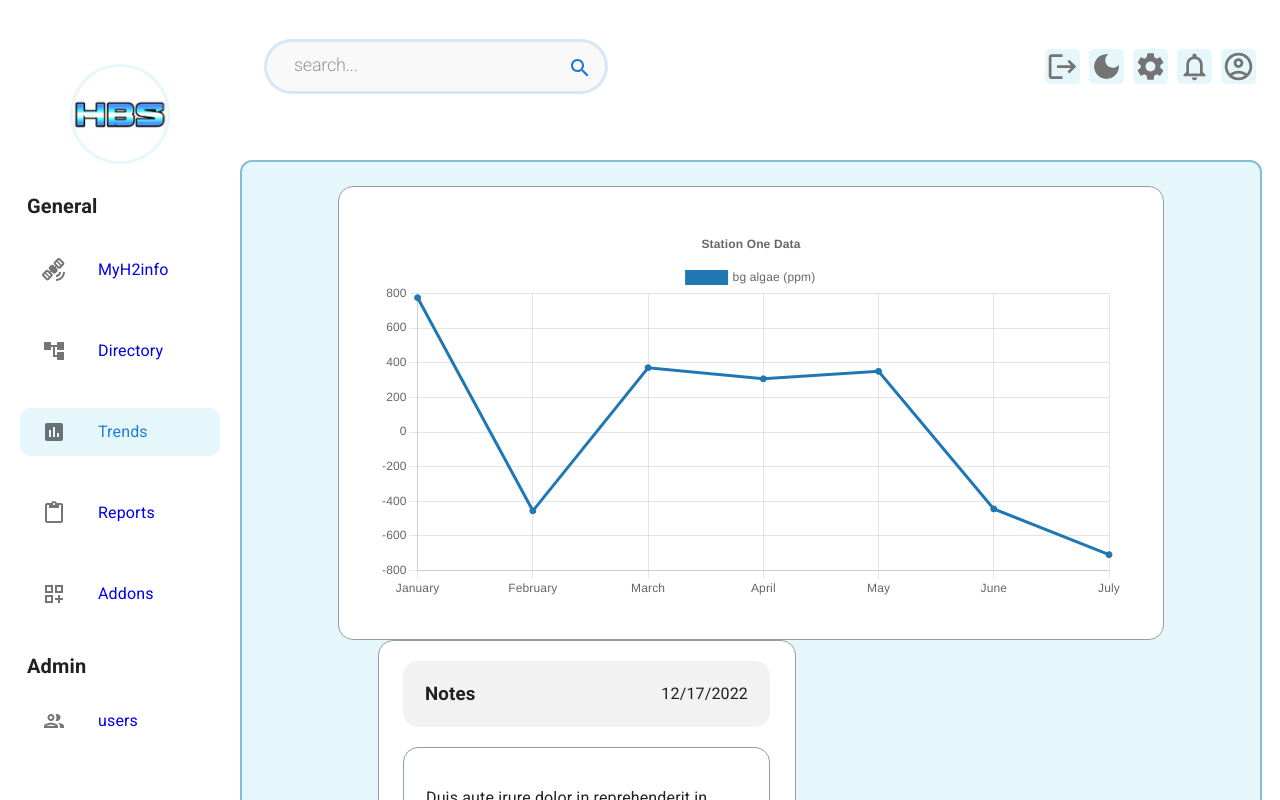
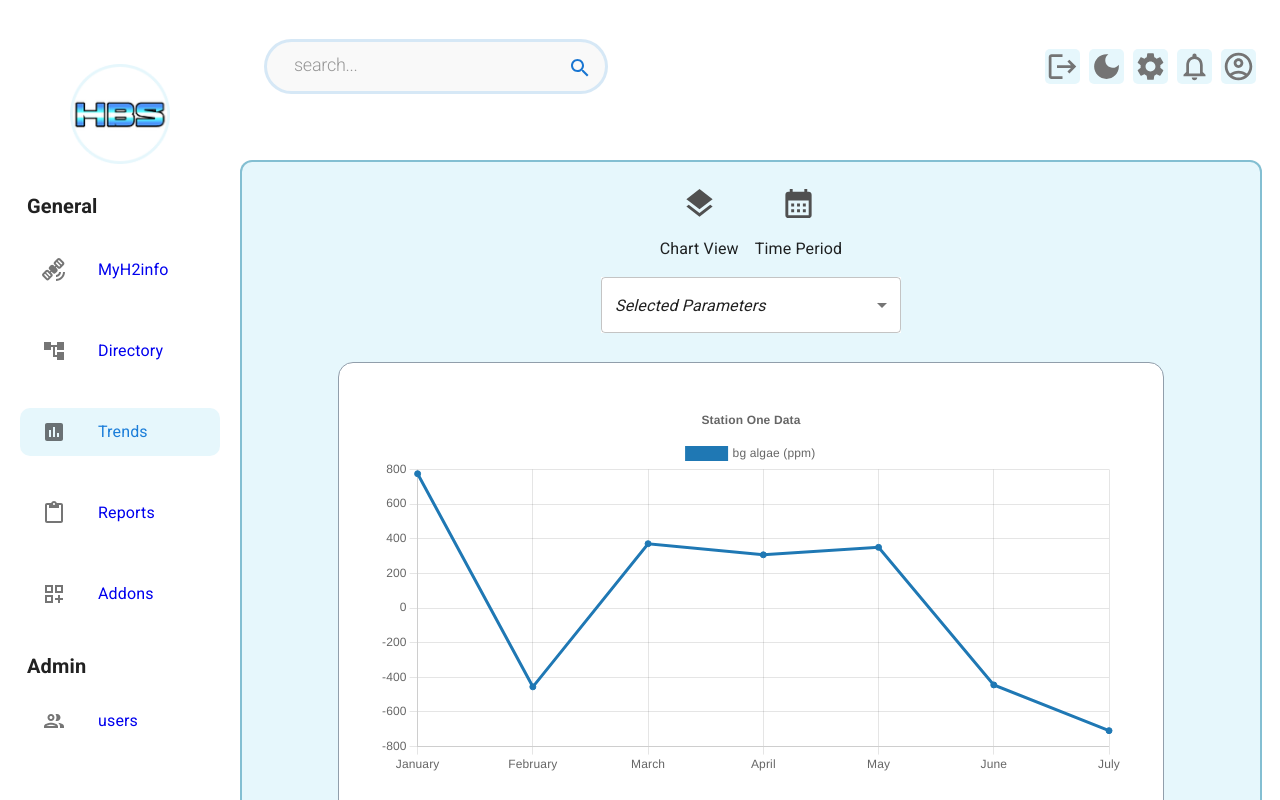
Before and after one commit to kpierc11/Dashboard_Demo, a React (Create React App) app in the folder app/: page /trends in a window 1280 px wide. Shown: the top 800 px of the page. Built offline with nearby package versions, Linux system fonts and the light colour scheme.

Commit message:
updates to the trends page and station data page

```diff
--- a/app/src/components/navigationDrawer/NavigationDrawer.tsx
+++ b/app/src/components/navigationDrawer/NavigationDrawer.tsx
@@ -127,7 +127,7 @@ export default function NavigationDrawer(props: Props) {
           </NavLink>
         </ListItem>
 
-        <ListItem key={1} disablePadding>
+        <ListItem key={3} disablePadding>
           <NavLink
             className={"sidebar-link"}
             to="/trends"
@@ -142,7 +142,7 @@ export default function NavigationDrawer(props: Props) {
           </NavLink>
         </ListItem>
 
-        <ListItem key={2} disablePadding>
+        <ListItem key={4} disablePadding>
           <NavLink
             className={"sidebar-link"}
             to="/reports"
@@ -157,7 +157,7 @@ export default function NavigationDrawer(props: Props) {
           </NavLink>
         </ListItem>
 
-        <ListItem key={2} disablePadding>
+        <ListItem key={5} disablePadding>
           <NavLink
             className={"sidebar-link"}
             to="/addons"
@@ -174,7 +174,7 @@ export default function NavigationDrawer(props: Props) {
 
         <h1 style={{ paddingLeft: 27, marginTop: 30, fontSize: 20 }}>Admin</h1>
 
-        <ListItem key={1} disablePadding>
+        <ListItem key={6} disablePadding>
           <NavLink
             className={"sidebar-link"}
             to="/users"
@@ -359,20 +359,14 @@ export default function NavigationDrawer(props: Props) {
           >
             {/**Pages will be rendered here through react router */}
             <Routes>
-              <Route path="/" element={<StationsPage/>}></Route>
-              <Route
-                path="/station-data"
-                element={<StationDataPage/>}
-              ></Route>
+              <Route path="/" element={<StationsPage />}></Route>
+              <Route path="/station-data" element={<StationDataPage />}></Route>
               <Route
                 path="/stations-directory"
                 element={<StationsDirectoryPage />}
               ></Route>
               <Route path="/trends" element={<TrendsPage />}></Route>
-              <Route
-                path="/reports"
-                element={<ReportsPage/>}
-              ></Route>
+              <Route path="/reports" element={<ReportsPage />}></Route>
               <Route path="/addons" element={<WidgetsPage />}></Route>
               <Route
                 path="/users/"
--- a/app/src/navigation/Navigation.tsx
+++ b/app/src/navigation/Navigation.tsx
@@ -1,11 +1,5 @@
 import { createBrowserRouter } from "react-router-dom";
-import ReportsPage from "../pages/ReportsPage";
-import StationDataPage from "../pages/stationDataPage/StationDataPage";
-import StationsDirectoryPage from "../pages/StationsDirectoryPage";
 import StationsPage from "../pages/stationsPage/StationsPage";
-import NavTabs from "../components/UserSettings/NavTabs";
-import TrendsPage from "../pages/trendsPage/TrendsPage";
-import WidgetsPage from "../pages/WidgetsPage";
 
 export const router = createBrowserRouter([
   {
--- a/app/src/pages/stationDataPage/StationDataPage.tsx
+++ b/app/src/pages/stationDataPage/StationDataPage.tsx
@@ -16,6 +16,14 @@ import {
 import { Line } from "react-chartjs-2";
 import { faker } from "@faker-js/faker";
 import BatteryCharging90Icon from "@mui/icons-material/BatteryCharging90";
+import { useState } from "react";
+import {
+  FormControl,
+  MenuItem,
+  OutlinedInput,
+  Select,
+  SelectChangeEvent,
+} from "@mui/material";
 
 ChartJS.register(
   CategoryScale,
@@ -65,12 +73,78 @@ const Item = styled(Paper)(({ theme }) => ({
   flexWrap: "wrap",
   textAlign: "center",
   color: theme.palette.text.secondary,
-  borderRadius: "15px"
+  borderRadius: "15px",
 }));
 
 export default function StationDataPage() {
+  const [personName, setPersonName] = useState<string[]>([]);
+
+  const handleChange = (event: SelectChangeEvent<typeof personName>) => {
+    const {
+      target: { value },
+    } = event;
+    setPersonName(
+      // On autofill we get a stringified value.
+      typeof value === "string" ? value.split(",") : value
+    );
+  };
+
+  const ITEM_HEIGHT = 48;
+  const ITEM_PADDING_TOP = 8;
+  const MenuProps = {
+    PaperProps: {
+      style: {
+        maxHeight: ITEM_HEIGHT * 4.5 + ITEM_PADDING_TOP,
+        width: 250,
+      },
+    },
+  };
+
+  const names = [
+    "Station One",
+    "Station One",
+    "Station One",
+    "Station One",
+    "Station One",
+    "Station One",
+    "Station One",
+    "Station One",
+    "Station One",
+    "Station One",
+  ];
+
   return (
     <Box sx={{ flexGrow: 1 }}>
+      <Box sx={{display:"flex", alignItems:"center", marginBottom:5}} >
+        <h3>Selected Station: </h3>
+        <FormControl sx={{ m: 1, width: 300, background:"white"}}>
+          <Select
+            multiple
+            displayEmpty
+            value={personName}
+            onChange={handleChange}
+            input={<OutlinedInput />}
+            renderValue={(selected) => {
+              if (selected.length === 0) {
+                return <em>Placeholder</em>;
+              }
+
+              return selected.join(", ");
+            }}
+            MenuProps={MenuProps}
+            inputProps={{ "aria-label": "Without label" }}
+          >
+            <MenuItem disabled value="">
+              <em>Placeholder</em>
+            </MenuItem>
+            {names.map((name) => (
+              <MenuItem key={name} value={name}>
+                {name}
+              </MenuItem>
+            ))}
+          </Select>
+        </FormControl>
+      </Box>
       <Grid container spacing={2}>
         <Grid xs={12}>
           <Item
@@ -127,7 +201,7 @@ export default function StationDataPage() {
           </Item>
         </Grid>
         <Grid xs={12} md={6}>
-          <Item sx={{ padding: "30px 30px 30px 30px", marginBottom:"30px" }}>
+          <Item sx={{ padding: "30px 30px 30px 30px", marginBottom: "30px" }}>
             <h1>Primary Alarm</h1>
             <Box
               className={"station-data-primary-alarm-topbar"}
@@ -156,18 +230,16 @@ export default function StationDataPage() {
           </Item>
         </Grid>
         <Grid xs={12} md={6}>
-        <Item
+          <Item
             sx={{
               display: "flex",
               flexDirection: "column",
               alignItems: "flex-start",
-              height:"100%"
+              height: "100%",
             }}
           >
             <h1>DPI Mult Probe</h1>
-            <Box sx={{width:"width:100%"}}>
-
-            </Box>
+            <Box sx={{ width: "width:100%" }}></Box>
           </Item>
         </Grid>
       </Grid>
--- a/app/src/pages/trendsPage/TrendsPage.tsx
+++ b/app/src/pages/trendsPage/TrendsPage.tsx
@@ -13,7 +13,17 @@ import {
 import { Line } from "react-chartjs-2";
 import { faker } from "@faker-js/faker";
 import Switch from "@mui/material/Switch/Switch";
+import CalendarMonthIcon from "@mui/icons-material/CalendarMonth";
+import LayersIcon from "@mui/icons-material/Layers";
 import "../trendsPage/trendsPage.css";
+import {
+  FormControl,
+  MenuItem,
+  OutlinedInput,
+  Select,
+  SelectChangeEvent,
+} from "@mui/material";
+import { useState } from "react";
 
 ChartJS.register(
   CategoryScale,
@@ -52,8 +62,105 @@ export const data = {
   ],
 };
 
+const ITEM_HEIGHT = 48;
+const ITEM_PADDING_TOP = 8;
+const MenuProps = {
+  PaperProps: {
+    style: {
+      maxHeight: ITEM_HEIGHT * 4.5 + ITEM_PADDING_TOP,
+      width: 250,
+    },
+  },
+};
+
+const names = [
+  "Oliver Hansen",
+  "Van Henry",
+  "April Tucker",
+  "Ralph Hubbard",
+  "Omar Alexander",
+  "Carlos Abbott",
+  "Miriam Wagner",
+  "Bradley Wilkerson",
+  "Virginia Andrews",
+  "Kelly Snyder",
+];
+
 export default function TrendsPage() {
+  const [personName, setPersonName] = useState<string[]>([]);
+
+  const handleChange = (event: SelectChangeEvent<typeof personName>) => {
+    const {
+      target: { value },
+    } = event;
+    setPersonName(
+      // On autofill we get a stringified value.
+      typeof value === "string" ? value.split(",") : value
+    );
+  };
+
   return (
+    <Box>
+      <Box
+        sx={{ display: "flex", justifyContent: "center",}}
+      >
+        <Box
+          sx={{
+            display: "flex",
+            flexDirection: "column",
+            alignItems: "center",
+            marginRight: 2,
+          }}
+        >
+          <LayersIcon
+            fontSize="large"
+            style={{ color: "#505050" }}
+          ></LayersIcon>
+          <p>Chart View</p>
+        </Box>
+        <Box
+          sx={{
+            display: "flex",
+            flexDirection: "column",
+            alignItems: "center",
+          }}
+        >
+          <CalendarMonthIcon
+            fontSize="large"
+            style={{ color: "#505050" }}
+          ></CalendarMonthIcon>
+          <p>Time Period</p>
+        </Box>
+      </Box>
+      <Box sx={{display:"flex", justifyContent:"center"}}>
+        <FormControl sx={{width: 300, marginBottom:"29px", background:"white" }}>
+          <Select
+            multiple
+            displayEmpty
+            value={personName}
+            onChange={handleChange}
+            input={<OutlinedInput />}
+            renderValue={(selected) => {
+              if (selected.length === 0) {
+                return <em>Selected Parameters</em>;
+              }
+
+              return selected.join(", ");
+            }}
+            MenuProps={MenuProps}
+            inputProps={{ "aria-label": "Without label" }}
+          >
+            <MenuItem disabled value="">
+              <em>Placeholder</em>
+            </MenuItem>
+            {names.map((name) => (
+              <MenuItem key={name} value={name}>
+                {name}
+              </MenuItem>
+            ))}
+          </Select>
+        </FormControl>
+      </Box>
       <Box
         sx={{
           display: "flex",
@@ -69,8 +176,8 @@ export default function TrendsPage() {
             borderRadius: "15px",
             boxShadow: "none",
             padding: 5,
-          maxWidth:"1008px",
-          width:"100%",
+            maxWidth: "1008px",
+            width: "100%",
           }}
         >
           <Line options={options} data={data} />
@@ -84,9 +191,9 @@ export default function TrendsPage() {
             paddingTop: "20px",
             paddingLeft: "24px",
             paddingRight: "25px",
-          maxWidth:"418px",
-          width:"100%",
-          marginLeft:5,
+            maxWidth: "418px",
+            width: "100%",
+            marginLeft: 5,
           }}
         >
           <Box
@@ -191,5 +298,6 @@ export default function TrendsPage() {
           </Box>
         </Paper>
       </Box>
+    </Box>
   );
 }
```
Lines whose indentation alone changed are shown as unchanged.
